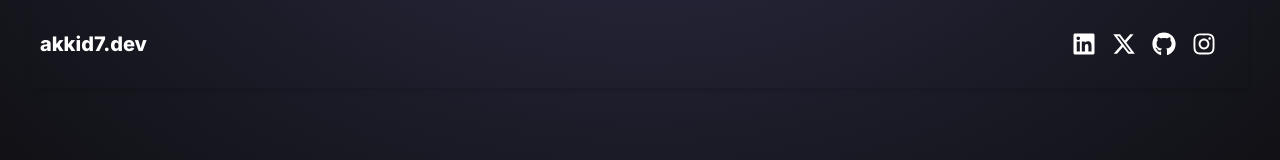
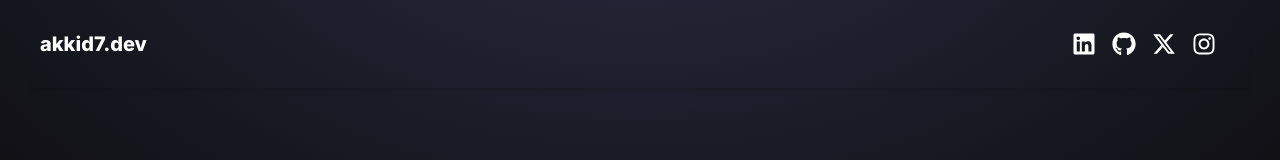
Before and after one commit to AkkiD7/next_portfollio, a Next.js app: page / in a window 1280 px wide. Shown: the top 160 px of the page. Built offline with nearby package versions, Linux system fonts and the light colour scheme.

Commit message:
Update Navbar.js

```diff
--- a/src/components/Navbar.js
+++ b/src/components/Navbar.js
@@ -1,3 +1,4 @@
+import Link from "next/link";
 import { FaLinkedin } from "react-icons/fa";
 import { FaXTwitter } from "react-icons/fa6";
 import { FaGithub } from "react-icons/fa";
@@ -8,19 +9,38 @@ export default function Navbar() {
     <>
       <nav className="flex items-center justify-between shadow-md mb-20">
         <div className="flex flex-shrink-0 items-center">
-          <h1
-            className=" font-extrabold text-xl
-           mx-2 "
-          >
-            akkid7.dev
-          </h1>
+          <h1 className="font-extrabold text-xl mx-2">akkid7.dev</h1>
         </div>
 
         <div className="m-8 flex items-center gap-4 text-2xl">
-          <FaLinkedin />
-          <FaXTwitter />
-          <FaGithub />
-          <FaInstagram />
+          <Link
+            href="https://www.linkedin.com/in/akkid7"
+            target="_blank"
+            rel="noopener noreferrer"
+          >
+            <FaLinkedin />
+          </Link>
+          <Link
+            href="https://github.com/AkkiD7"
+            target="_blank"
+            rel="noopener noreferrer"
+          >
+            <FaGithub />
+          </Link>
+          <Link
+            href="https://x.com/AkkiD77"
+            target="_blank"
+            rel="noopener noreferrer"
+          >
+            <FaXTwitter />
+          </Link>
+          <Link
+            href="https://www.instagram.com/akkid7"
+            target="_blank"
+            rel="noopener noreferrer"
+          >
+            <FaInstagram />
+          </Link>
         </div>
       </nav>
     </>
```
